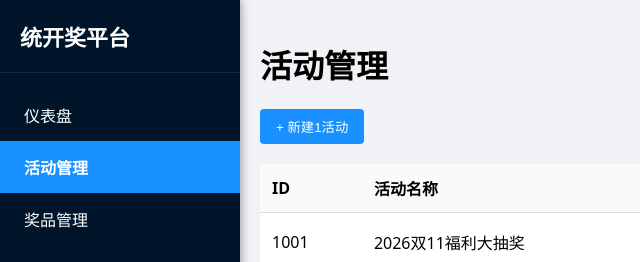
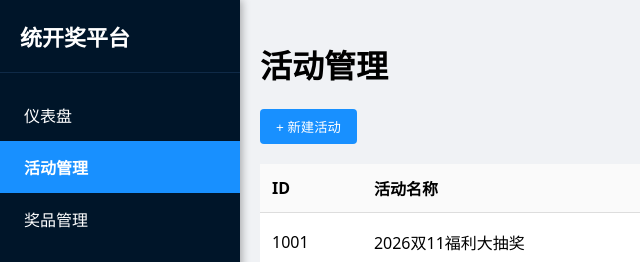
Before and after one commit to BeautyShawn/delay-draw-prize-system, a plain HTML site: page draw-prize-manage/activity-list.html in a window 1280 px wide. Shown: the top 262 px of the page, 0-640 px from the left. Drawn offline with Linux system fonts and the light colour scheme.

Commit message:
Update activity-list.html
Signed-off-by: BeautyShawn <35286026+BeautyShawn@users.noreply.github.com>

```diff
--- a/draw-prize-manage/activity-list.html
+++ b/draw-prize-manage/activity-list.html
@@ -33,7 +33,7 @@
 <!-- 主内容 -->
 <div class="main">
   <h1>活动管理</h1>
-  <button class="btn" onclick="location.href='activity-detail.html')">+ 新建1活动</button>
+  <button class="btn" onclick="location.href='activity-detail.html'">+ 新建活动</button>
   <table>
     <thead><tr><th>ID</th><th>活动名称</th><th>时间</th><th>参与人数</th><th>状态</th><th>操作</th></tr></thead>
     <tbody>
```
